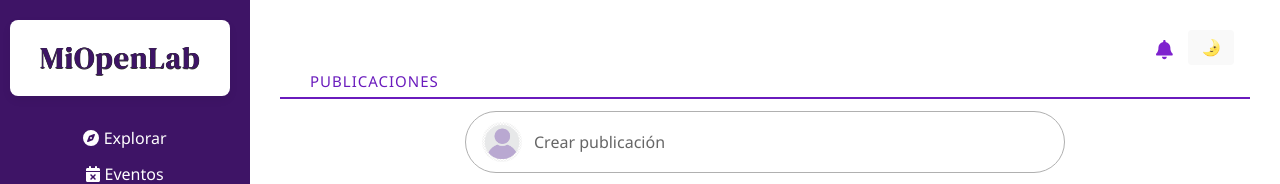
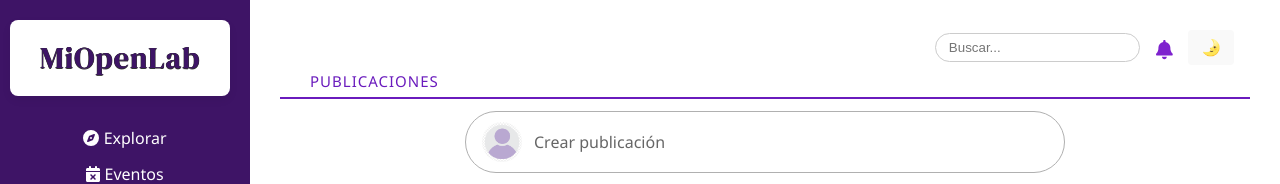
Before and after one commit to Shaddia/MyOpenLab, a React (Vite) app: page /home in a window 1280 px wide. Shown: the top 184 px of the page. Built offline with nearby package versions, Linux system fonts and the light colour scheme; no server answers; the database is empty.

Commit message:
try to filter projects failed

```diff
--- a/src/components/Layout.jsx
+++ b/src/components/Layout.jsx
@@ -2,7 +2,7 @@
 import React, { useState, useEffect } from 'react';
 import { Link, useNavigate } from 'react-router-dom';
 import '../styles/home.css';
-import '../styles/dark-mode.css'; // Asegúrate de importar tus estilos de dark mode
+import '../styles/dark-mode.css';
 import { FontAwesomeIcon } from '@fortawesome/react-fontawesome';
 import {
   faHouse,
@@ -16,13 +16,12 @@ import {
   faCalendar,
   faCalendarTimes,
   faUserFriends,
-  faBell // Importa el icono de notificaciones
+  faBell
 } from '@fortawesome/free-solid-svg-icons';
 import { useLanguage } from '../context/LanguageContext';
 import { collection, query, where, onSnapshot } from 'firebase/firestore';
 import { db } from '../services/firebase';
 import { useAuth } from '../context/useAuth';
-
 const layoutTranslations = {
   es: {
     logo: "MiOpenLab",
@@ -56,6 +55,7 @@ const Layout = ({ children, pageTitle }) => {
   const texts = layoutTranslations[language];
   const { user } = useAuth();
   const [unreadCount, setUnreadCount] = useState(0);
+  const [searchQuery, setSearchQuery] = useState(""); // Nuevo estado para la búsqueda
 
   // Inicializa darkMode leyendo de localStorage (si no existe, false)
   const [darkMode, setDarkMode] = useState(() => {
@@ -63,7 +63,6 @@ const Layout = ({ children, pageTitle }) => {
     return savedMode ? JSON.parse(savedMode) : false;
   });
 
-  // Cada vez que darkMode cambie, actualiza la clase en body y localStorage
   useEffect(() => {
     if (darkMode) {
       document.body.classList.add('dark-mode');
@@ -73,7 +72,6 @@ const Layout = ({ children, pageTitle }) => {
     localStorage.setItem("darkMode", JSON.stringify(darkMode));
   }, [darkMode]);
 
-  // Toggle dark mode
   const toggleDarkMode = () => {
     setDarkMode(prev => !prev);
   };
@@ -105,35 +103,25 @@ const Layout = ({ children, pageTitle }) => {
     <div className="home-container">
       <aside className="sidebar">
         <h1 className="logo-box">{texts.logo}</h1>
-
         <nav className="nav-links">
           <Link to="/home"><FontAwesomeIcon icon={faCompass} /> {texts.explorar}</Link>
           <Link to="/eventos"><FontAwesomeIcon icon={faCalendarTimes} /> {texts.eventos}</Link>
           <Link to="/perfil"><FontAwesomeIcon icon={faUser} /> {texts.miPerfil}</Link>
           <Link to="/amigos"> <FontAwesomeIcon icon={faUserFriends} /> Amigos</Link>
           <Link to="/configuracion"><FontAwesomeIcon icon={faGear} /> {texts.configuracion}</Link>
-
-
           <hr className="divider" />
-
           <div className="account-section">
             <Link to="/megusta"><FontAwesomeIcon icon={faHeart} /> {texts.meGusta}</Link>
             <Link to="/favoritos"><FontAwesomeIcon icon={faStar} /> {texts.favoritos}</Link>
-
             <hr className="divider" />
-
-            <button
-              onClick={handleLogout}
-              className="logout-button"
-            >
+            <button onClick={handleLogout} className="logout-button">
               <FontAwesomeIcon icon={faRightFromBracket} /> {texts.cerrarSesion}
             </button>
           </div>
         </nav>
       </aside>
-
       <main className="main-content" style={{ position: 'relative' }}>
-        {/* Encabezado de página con título y notificaciones */}
+        {/* Encabezado de página con título, búsqueda, notificaciones y modo oscuro */}
         <div
           className="page-top-bar border-b border-purple-500 p-4"
           style={{
@@ -146,12 +134,35 @@ const Layout = ({ children, pageTitle }) => {
             {pageTitle}
           </h2>
           <div style={{ display: 'flex', alignItems: 'center' }}>
+            {/* Barra de búsqueda */}
+            <div style={{
+              display: 'flex',
+              alignItems: 'center',
+              border: '1px solid #ccc',
+              borderRadius: '20px',
+              padding: '0.4rem 0.8rem',
+              marginRight: '1rem'
+            }}>
+              <input
+                type="text"
+                placeholder="Buscar..."
+                value={searchQuery}
+                onChange={(e) => {
+                  console.log("Nuevo searchQuery:", e.target.value);
+                  setSearchQuery(e.target.value);
+                }}
+                style={{ border: 'none', outline: 'none' }}
+              />
+            </div>
             {pageTitle !== "Notificaciones" && (
-              <Link to="/notificaciones" style={{ color: '#7e22ce', position: 'relative', marginRight: '1rem' }}>
+              <Link to="/notificaciones" style={{
+                color: '#7e22ce',
+                position: 'relative',
+                marginRight: '1rem'
+              }}>
                 <FontAwesomeIcon icon={faBell} style={{ fontSize: '1.2rem', verticalAlign: 'middle' }} />
                 {unreadCount > 0 && (
-                  <span
-                    style={{
+                  <span style={{
                     position: 'absolute',
                     top: '-5px',
                     right: '-10px',
@@ -160,14 +171,12 @@ const Layout = ({ children, pageTitle }) => {
                     borderRadius: '50%',
                     padding: '0 6px',
                     fontSize: '0.7rem'
-                    }}
-                  >
+                  }}>
                     {unreadCount}
                   </span>
                 )}
               </Link>
             )}
-            {/* Botón de cambio de tema */}
             <button
               onClick={toggleDarkMode}
               style={{ marginRight: '1rem', padding: '0.4rem 0.8rem', borderRadius: '4px', border: 'none', cursor: 'pointer' }}
@@ -176,11 +185,22 @@ const Layout = ({ children, pageTitle }) => {
             </button>
           </div>
         </div>
-        {/* Línea horizontal morada para Notificaciones */}
         {pageTitle === "Notificaciones" && (
           <div style={{ backgroundColor: '#7e22ce', height: '1px', width: '100vw' }}></div>
         )}
-        {children}
+
+        {
+  React.Children.map(children, child => {
+    if (
+      React.isValidElement(child) &&
+      // Verifica tanto displayName como name por si acaso
+      (child.type.displayName === "home" || child.type.name === "home")
+    ) {
+      return React.cloneElement(child, { searchQuery: searchQuery || "" });
+    }
+    return child;
+  })
+}
       </main>
     </div>
   );
```
Lines whose indentation alone changed are shown as unchanged.
